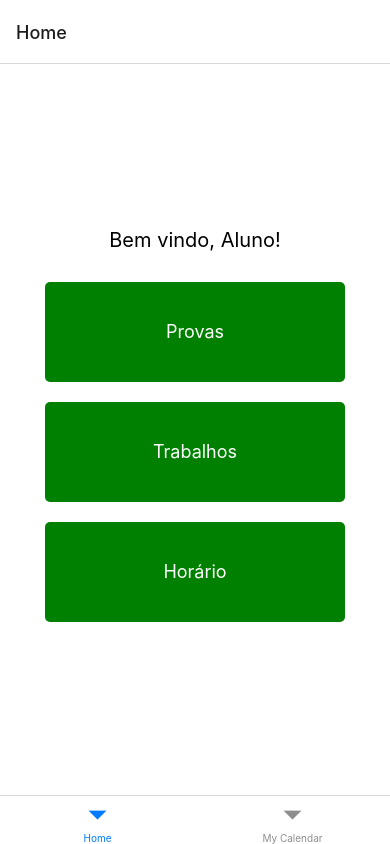
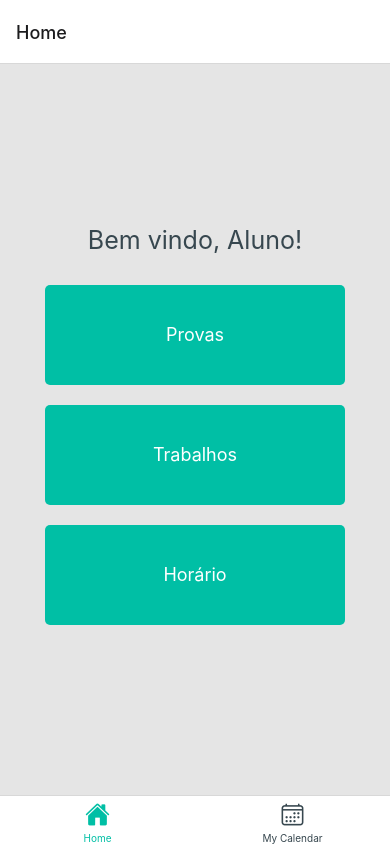
Before and after one commit to gabrielhenrique-123/Study-Flow, a React Native app: screen /Home in a window 390 px wide. Built offline with nearby package versions, Linux system fonts and the light colour scheme.

Commit message:
New desing

```diff
--- a/App.js
+++ b/App.js
@@ -2,6 +2,8 @@ import React from 'react';
 import { NavigationContainer } from '@react-navigation/native';
 import { createBottomTabNavigator } from '@react-navigation/bottom-tabs';
 import { createStackNavigator } from '@react-navigation/stack';
+import { Ionicons } from '@expo/vector-icons'; // Importando Ionicons
+
 import HomeScreen from './components/HomeScreen';
 import ProvasScreen from './screens/ProvasScreen';
 import TrabalhosScreen from './screens/TrabalhosScreen';
@@ -41,7 +43,25 @@ function HomeStackScreen() {
 export default function App() {
   return (
     <NavigationContainer>
-      <Tab.Navigator>
+      <Tab.Navigator
+        screenOptions={({ route }) => ({
+          tabBarIcon: ({ focused, color, size }) => {
+            let iconName;
+
+            if (route.name === 'Home') {
+              iconName = focused ? 'home' : 'home-outline';
+            } else if (route.name === 'My Calendar') {
+              iconName = focused ? 'calendar' : 'calendar-outline';
+            }
+
+            // Retorna o ícone correspondente
+            return <Ionicons name={iconName} size={size} color={color} />;
+          },
+          tabBarActiveTintColor: '#00BFA5',
+          tabBarInactiveTintColor: '#37474F',
+        })}
+
+      >
         <Tab.Screen name="Home" component={HomeStackScreen} />
         <Tab.Screen name="My Calendar" component={CalendarScreen} />
       </Tab.Navigator>
--- a/components/HomeScreen.js
+++ b/components/HomeScreen.js
@@ -34,7 +34,7 @@ export default function HomeScreen({ navigation }) {
 const styles = StyleSheet.create({
   container: {
     flex: 1,
-    backgroundColor: 'white',
+    backgroundColor: '#E5E5E5',
     justifyContent: 'center',
     alignItems: 'center',
   },
@@ -44,11 +44,12 @@ const styles = StyleSheet.create({
     alignItems: 'center',
   },
   titleText: {
-    fontSize: 20,
+    color: '#37474F',
+    fontSize: 25,
     marginBottom: 20,
   },
   button: {
-    backgroundColor: 'green',
+    backgroundColor: '#00BFA5',
     paddingVertical: 15,
     paddingHorizontal: 30,
     borderRadius: 5,
```
